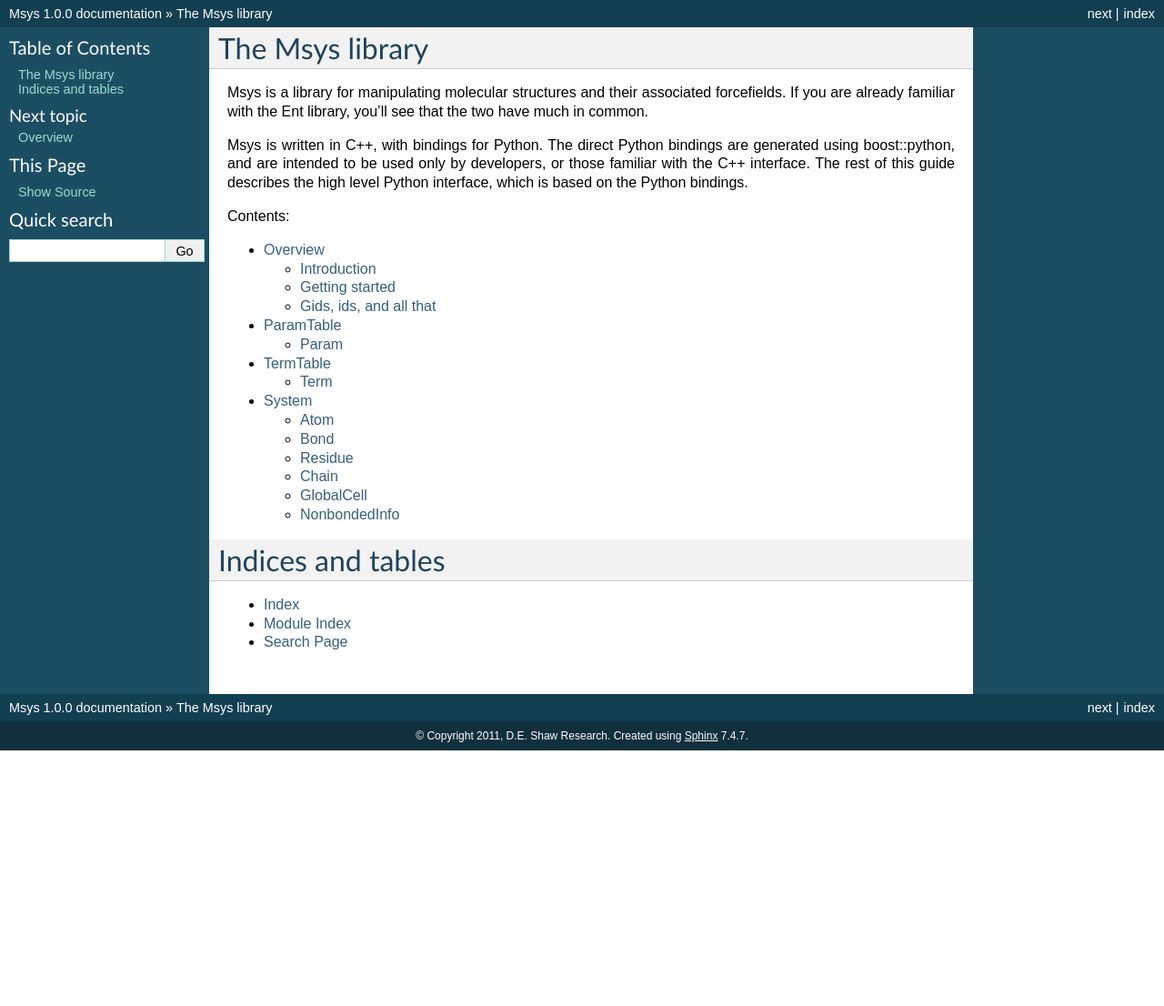
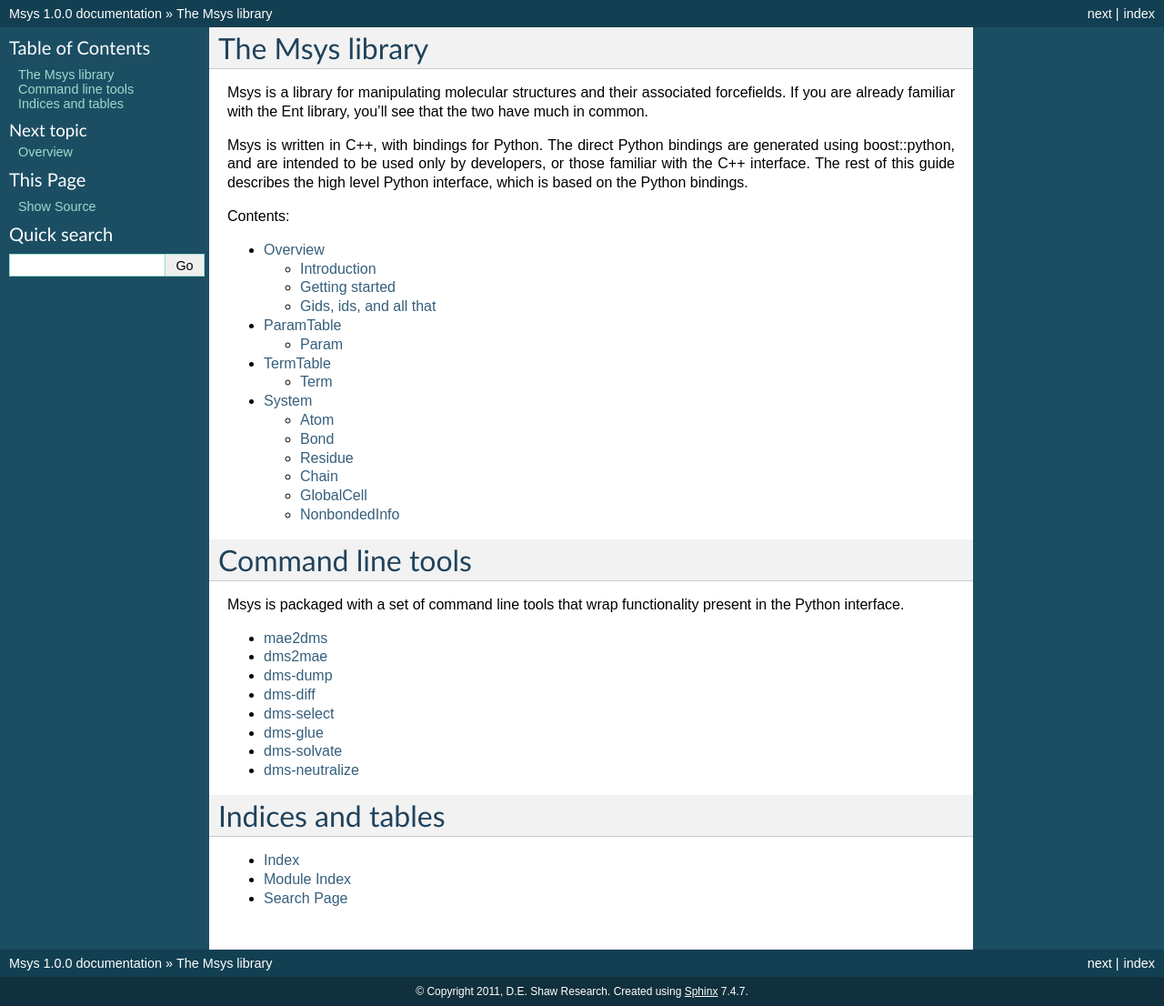
Before and after one commit to DEShawResearch/msys, a Sphinx documentation site: the page built from doc/source/index.rst, in a window 1280 px wide. Shown: the whole page at 91% size. Built offline with Sphinx 7.4.7, drawn with Linux system fonts in a browser that asks for light colours; before the commit the page ends 900 px from its top, so only the background shows below that; some of the changed lines change nothing that is shown.

Commit message:
Start of documentation for command line tools.
[git-p4: depot-paths = "//depot/desrad/main/sw/libs/msys/": change = 123413]

```diff
--- a/doc/source/index.rst
+++ b/doc/source/index.rst
@@ -26,6 +26,16 @@ Contents:
    termtable
    system
 
+Command line tools
+==================
+
+Msys is packaged with a set of command line tools that wrap functionality
+present in the Python interface.
+
+.. toctree::
+
+   tools
+
 
 Indices and tables
 ==================
--- /dev/null
+++ b/doc/source/tools.rst
@@ -0,0 +1,157 @@
+
+mae2dms
+-------
+.. program:: mae2dms
+
+.. describe:: mae2dms input.mae output.dms
+
+   Converts an mae file to a dms file, preserving as much forcefield
+   information as possible.
+
+*mae2dms* converts mae files to dms files.  Atom order and forcefield
+information are all preserved, though there are likely to be differences
+in the precise values of the forces computed from the file due differences
+in how force terms are represented.
+
+**Important note on MAE import:**  Msys uses a single
+identifier called *chain* to represent groups of residues.  However,
+MAE files, as well as PDB files, often contain both chain and segment
+identifiers (segid).  an importer for Msys must somehow infer which one
+to use for a given atom.  The approach taken by all the importers in
+Msys is to use the *segid* whenever it contains non-whitespace,
+and otherwise fall back to the *chain*.  The rationale is two-fold:
+(1) *segid* is less commonly used than *chain*, so if it is present in the
+file, it's likely to be what the user intended; (2) *segid* is allocated
+more characters by the PDB format as well as programs such as VMD, so if
+a file for some reason needed to include both segid and chain, the
+importers here use *segid* so that longer and potentially more descriptive
+names can be used.
+
+dms2mae
+-------
+.. program:: dms2mae
+
+.. describe:: dms2mae input.dms output.mae
+
+    Converts a dms file to an mae file, preserving as much forcefield
+    information as possible.
+
+*dms2mae* is the inverse of *mae2dms*, though with somewhat more restricted
+range of supported forcefield terms.
+
+
+dms-dump
+---------
+.. program:: dms-dump
+
+.. describe:: dms-dump file.dms [ options ]
+
+   Writes a readable, grep-able summary of a dms file to stdout.
+
+options:
+
+.. cmdoption:: --without-provenance
+
+   Don't print the provenance section of the dms file.
+
+.. cmdoption:: --without-groups
+
+   Don't print columns in the particle table beginning with ``grp_``.
+
+.. cmdoption:: --without-forcefield
+
+   Don't print the forcefield information section of the dms file.
+
+
+*dms-dump* generates a textual representation of a dms file that can be
+understood by humans and compared to the output of another dms file.
+A certain amount of canonicalization is applied to the contents of the dms
+file in order to make this happen:
+
+ * all floating point values are rounded to six decimals;
+
+ * all force terms are sorted by particle id, i.e. p0, p1, ...
+
+ * all columns are sorted alphabetically;
+
+ * rather than printing the nbtype of each particle, the nonbonded parameters
+   of each particle are dumped with a "nonbonded" label at the start of
+   each line.
+
+
+dms-diff
+--------
+.. program:: dms-diff
+
+.. describe:: dms-diff file1.dms file2.dms
+
+  Writes a Unix diff of the dms files ``file1.dms`` and ``file2.dms`` to
+  standard output.  The environment variable ``DMSDIFF`` can be used to
+  specify an alternate file comparison utility.
+
+
+dms-select
+----------
+.. program:: dms-select
+
+.. describe:: dms-select input.dms [ options ]
+
+   Write or append a selection from ``input.dms`` to an output dms file.
+
+options:
+
+.. cmdoption:: -s selection, --selection selection
+
+   Select atoms from the input dms file.
+
+.. cmdoption:: -o output.dms, --output output.dms
+
+   Write the selected atoms to ``output.dms``.
+
+.. cmdoption:: -a output.dms, --append output.dms
+
+   Append the selected atoms to ``output.dms``.
+
+.. cmdoption:: -v, --verbose
+
+   Print information about the selected atoms to stdout.
+
+*dms-select* takes the selected atoms in ``input.dms`` and either writes
+or appends them to ``output.dms``, depending on the supplied options.
+
+dms-glue
+--------
+.. program:: dms-glue
+
+.. describe:: dms-glue input.dms output.dms [-s selection]
+
+   Finds a minimal set of "glue" bonds between the atoms in the selection,
+   and writes those bonds to a "glue" table in the output file.
+
+options:
+
+.. cmdoption:: -s selection, --selection selection
+
+   Selects atoms from the input dms file.  Default 'protein'.
+
+.. cmdoption:: -v, --verbose
+
+   Be chatty.
+
+dms-solvate
+-----------
+.. program:: dms-solvate
+
+.. describe:: dms-solvate input.dms output.dms [ options ]
+
+   Adds a solvation box around the input structure.
+
+dms-neutralize
+--------------
+
+.. program:: dms-neutralize
+
+.. describe:: dms-neutralize input.dms output.dms [ options ]
+
+   Replaces water molecules with ions in order to achieve a desired
+   ion concentration.
```
